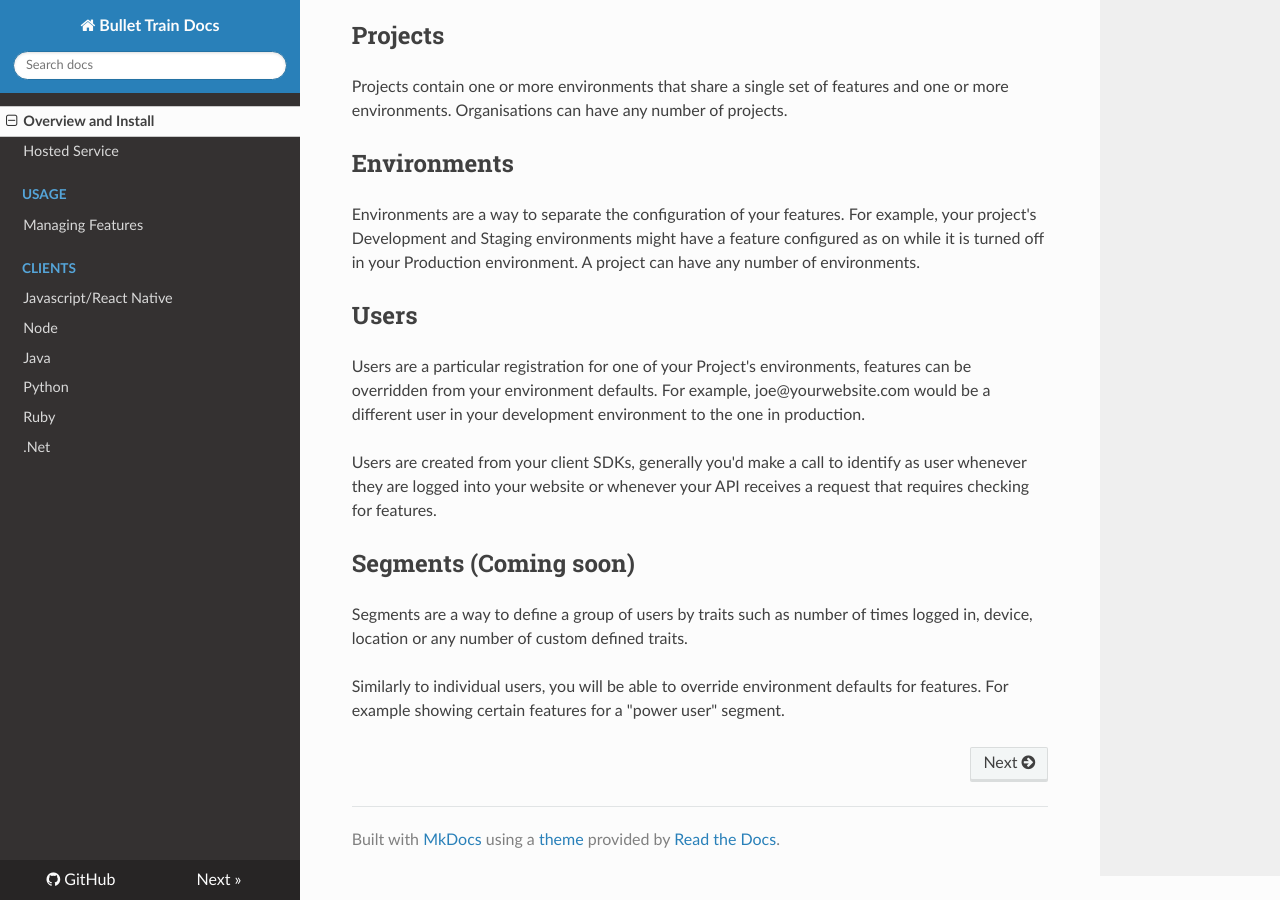
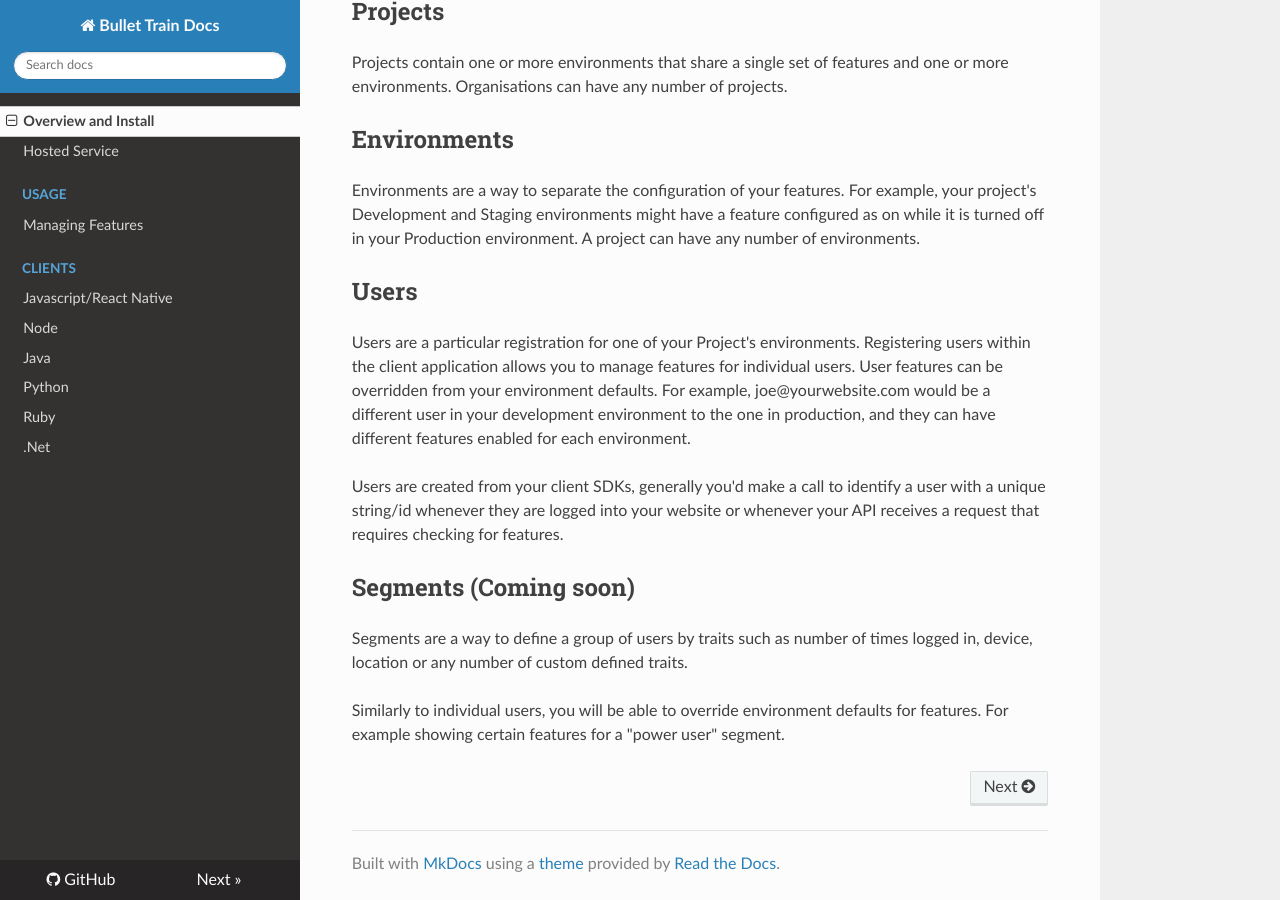
Before and after one commit to Flagsmith/flagsmith-docs, an MkDocs documentation site: the page built from docs/index.md, in a window 1280 px wide and 900 px high, scrolled down 1490 px. Built offline with MkDocs 1.6.1, drawn with Linux system fonts in a browser that asks for light colours; nearby versions of some CDN libraries; old or Windows-style settings are respelled for this version of MkDocs; some of the changed text lies outside the part shown.

Commit message:
tweaked index

```diff
--- a/docs/index.md
+++ b/docs/index.md
@@ -55,12 +55,12 @@ Environments are a way to separate the configuration of your features. For examp
 
 ## Users
 
-Users are a particular registration for one of your Project's environments, features can be overridden from your environment defaults. For example, joe@yourwebsite.com would be a different user in your development environment to the one in production.
+Users are a particular registration for one of your Project's environments. Registering users within the client application allows you to manage features for individual users. User features can be overridden from your environment defaults. For example, joe@yourwebsite.com would be a different user in your development environment to the one in production, and they can have different features enabled for each environment.
 
-Users are created from your client SDKs, generally you'd make a call to identify as user whenever they are logged into your website or whenever your API receives a request that requires checking for features.
+Users are created from your client SDKs, generally you'd make a call to identify a user with a unique string/id whenever they are logged into your website or whenever your API receives a request that requires checking for features.
 
 ## Segments (**Coming soon**)
 
 Segments are a way to define a group of users by traits such as number of times logged in, device, location or any number of custom defined traits.
 
- Similarly to individual users, you will be able to override environment defaults for features. For example showing certain features for a "power user" segment.
+Similarly to individual users, you will be able to override environment defaults for features. For example showing certain features for a "power user" segment.
```
Also changed, not shown: other parts of docs/index.md (+1 -1 lines).
